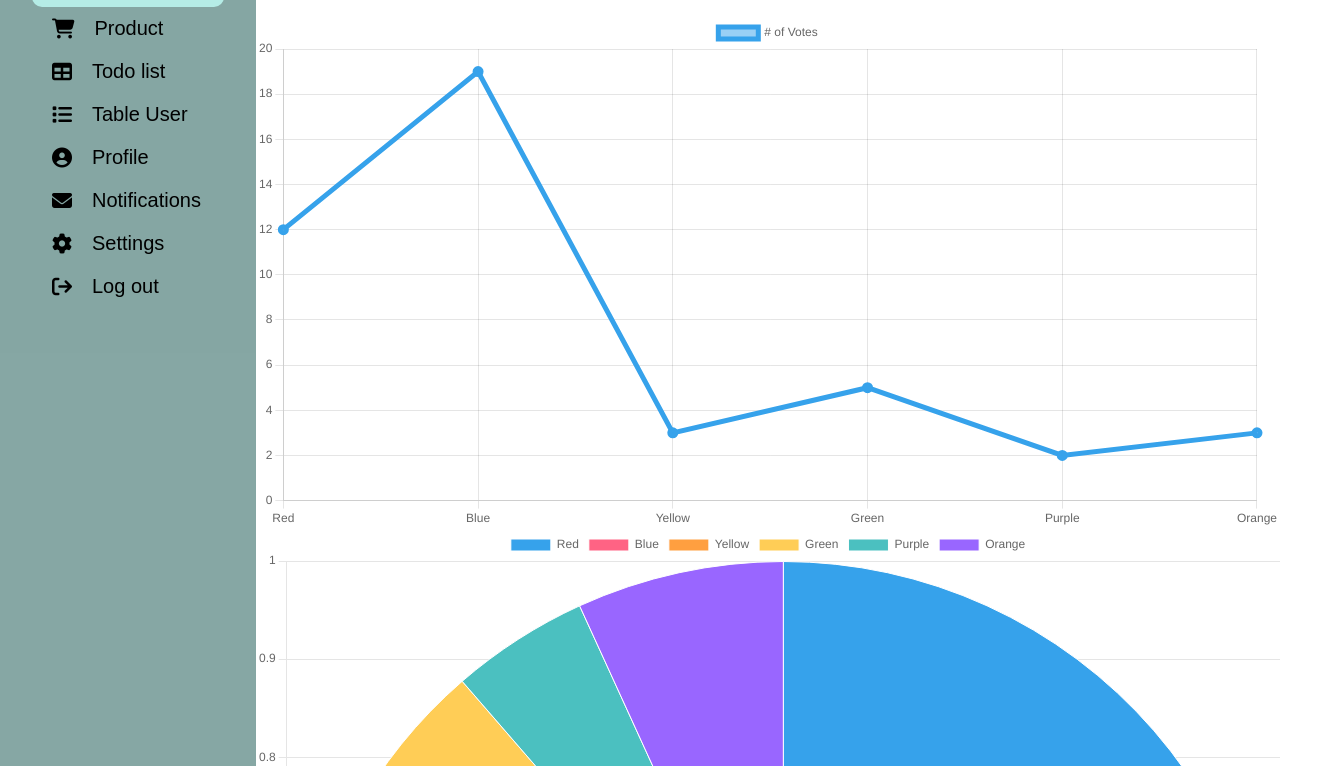
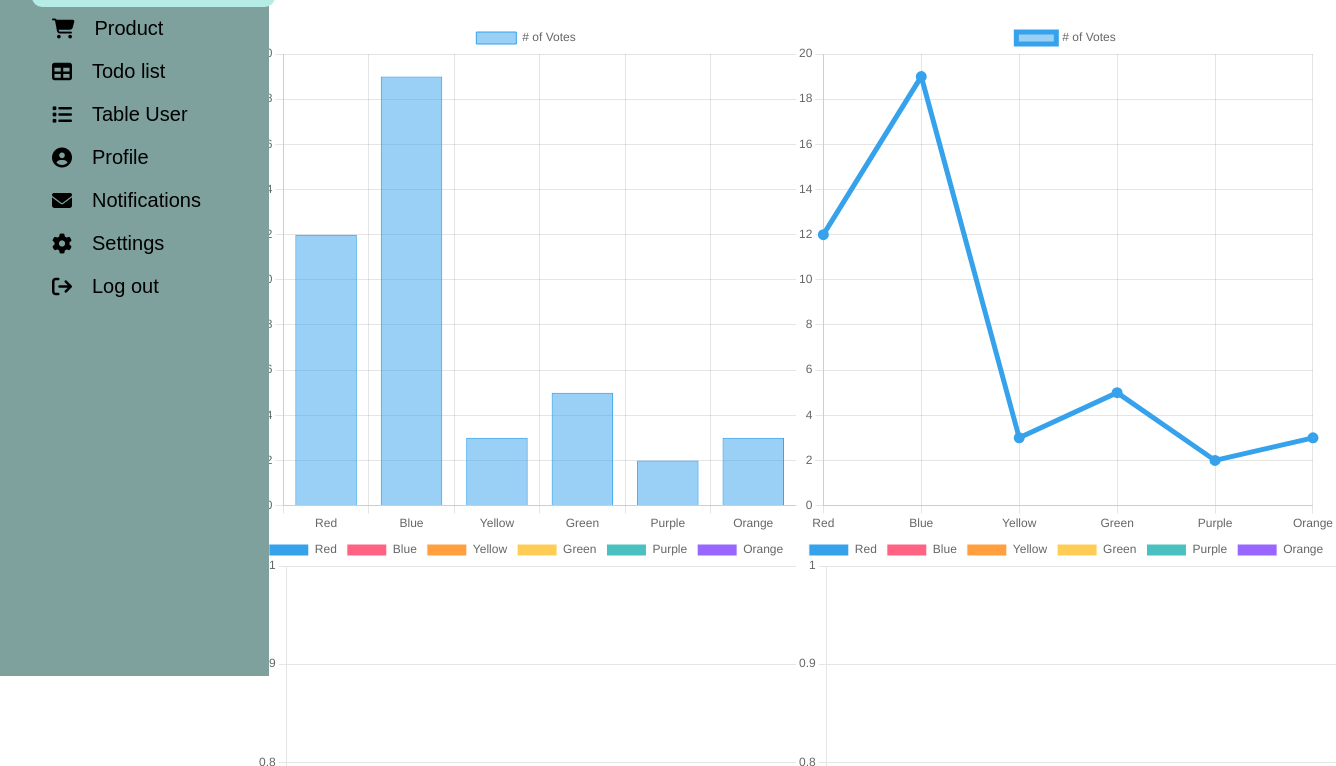
Before and after one commit to RahimovAbdurahmon/Sass-project, a website: page HTML/index.html in a window 1280 px wide. Shown: the part 156-922 px from the top of the page, 1336 px wide, since content can reach past the window. Drawn offline with nearby package versions, Linux system fonts and the light colour scheme.

Commit message:
layout updated and dashboard made full ready

```diff
--- a/CSS/dashboard.scss
+++ b/CSS/dashboard.scss
@@ -26,3 +26,15 @@
 //     width: 100px;
 //     height: 100px;
 // }
+
+figure{
+    max-width: 1100px;
+    margin: auto;
+}
+figcaption{
+    display: flex;
+    justify-content: space-between;
+}
+canvas{
+    max-width: 540px;
+}
--- a/CSS/main.scss
+++ b/CSS/main.scss
@@ -7,7 +7,7 @@
   color: black;
 }
 
-  $primaryColor: #7ea19ef0;
+$primaryColor: #7ea19e;
 $activeColor: #b5ece6;
 
 #content {
@@ -19,6 +19,8 @@
   grid-column: 1 / 2;
   min-height: 100vh;
   padding: 16px 32px;
+  position: fixed;
+  width: 16%;
   img {
     max-width: 100px;
     margin: 0px 20px;
@@ -33,6 +35,7 @@
         weight: 500;
       }
       padding: 10px 20px;
+      width: 203px;
       // background-color: lightgray;
       border-radius: 10px;
       cursor: pointer;
@@ -69,22 +72,30 @@
 }
 .navbar {
   padding: 20px;
+  padding-right: 100px;
   background-color: $primaryColor;
   display: flex;
   justify-content: space-between;
   align-items: center;
-    gap: 10px;
+  // gap: 10px;
+  position: fixed;
+  width: 78.1%;
   .right {
     display: flex;
     align-items: center;
     justify-content: end;
     gap: 15px;
     font-size: 27px;
+    margin-right: 20px;
     i:hover {
       color: rgb(46, 46, 46);
       cursor: pointer;
     }
   }
+}
+
+#mainContent{
+  margin-top: 90px;
 }
 
 .modalInfo {
--- a/HTML/index.html
+++ b/HTML/index.html
@@ -81,13 +81,25 @@
                     </a>
                 </aside>
             </nav>
+            <section id="mainContent">
                 <div class="navDashboard">
                     <h2>Dashboard</h2>
                 </div>
                 <figure>
-                <canvas id="myLineChart" style="width: 50%;"></canvas>
+                    <figcaption>
+                        <canvas id="myBarChart"></canvas>
+                        <canvas id="myLineChart"></canvas>
+                    </figcaption>
+                    <figcaption>
                         <canvas id="myPieChart"></canvas>
+                        <canvas id="myDonutChart"></canvas>
+                    </figcaption>
+                    <figcaption>
+                        <canvas id="myRadarChart"></canvas>
+                        <canvas id="myPolarAreaChart"></canvas>
+                    </figcaption>
                 </figure>
+            </section>
         </main>
     </main>
 </body>
@@ -96,7 +108,83 @@
 <script>
     const myLineChart = document.getElementById('myLineChart');
     const myPieChart = document.getElementById('myPieChart');
+    const myBarChart = document.getElementById('myBarChart');
+    const myDonutChart = document.getElementById('myDonutChart');
+    const myRadarChart = document.getElementById('myRadarChart')
+    const myPolarAreaChart = document.getElementById('myPolarAreaChart')
 
+    new Chart(myRadarChart, {
+      type: 'radar',
+      data: {
+        labels: ['Red', 'Blue', 'Yellow', 'Green', 'Purple', 'Orange'],
+        datasets: [{
+          label: '# of Votes',
+          data: [12, 19, 3, 5, 2, 3],
+          borderWidth: 1
+        }]
+      },
+      options: {
+        scales: {
+          y: {
+            beginAtZero: true
+          }
+        }
+      }
+    });
+    new Chart(myPolarAreaChart, {
+      type: 'polarArea',
+      data: {
+        labels: ['Red', 'Blue', 'Yellow', 'Green', 'Purple', 'Orange'],
+        datasets: [{
+          label: '# of Votes',
+          data: [12, 19, 3, 5, 2, 3],
+          borderWidth: 1
+        }]
+      },
+      options: {
+        scales: {
+          y: {
+            beginAtZero: true
+          }
+        }
+      }
+    });
+    new Chart(myDonutChart, {
+      type: 'doughnut',
+      data: {
+        labels: ['Red', 'Blue', 'Yellow', 'Green', 'Purple', 'Orange'],
+        datasets: [{
+          label: '# of Votes',
+          data: [12, 19, 3, 5, 2, 3],
+          borderWidth: 1
+        }]
+      },
+      options: {
+        scales: {
+          y: {
+            beginAtZero: true
+          }
+        }
+      }
+    });
+    new Chart(myBarChart, {
+      type: 'bar',
+      data: {
+        labels: ['Red', 'Blue', 'Yellow', 'Green', 'Purple', 'Orange'],
+        datasets: [{
+          label: '# of Votes',
+          data: [12, 19, 3, 5, 2, 3],
+          borderWidth: 1
+        }]
+      },
+      options: {
+        scales: {
+          y: {
+            beginAtZero: true
+          }
+        }
+      }
+    });
     new Chart(myLineChart, {
       type: 'line',
       data: {
```
Also changed, not shown: HTML/notifications.html (+3 -1 lines), HTML/product.html (+3 -1 lines), HTML/profile.html (+3 -1 lines), HTML/settings.html (+3 -1 lines), HTML/table-User.html (+3 -1 lines), HTML/todo-list.html (+1 -1 lines), CSS/dashboard.css, CSS/main.css, 2 other files. Lines whose indentation alone changed are shown as unchanged.
